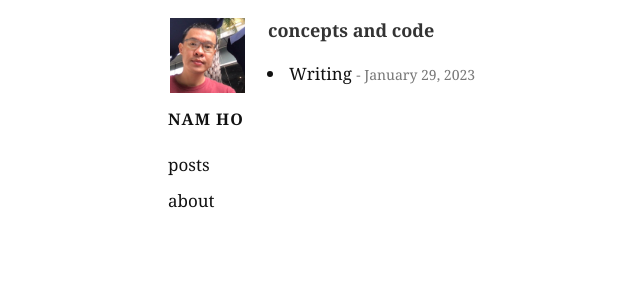
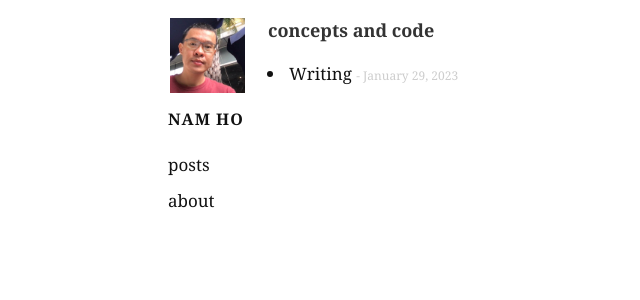
Before and after one commit to hotrannam/hotrannam.github.io, a Jekyll site: the page built from index.html, in a window 1280 px wide. Shown: the top 300 px of the page, without its empty margins (72-712 px from the left). Built offline with Jekyll 4.4.1, drawn with Linux system fonts in a browser that asks for light colours; nearby versions of some CDN libraries.

Commit message:
Update base.scss

```diff
--- a/css/base.scss
+++ b/css/base.scss
@@ -179,8 +179,8 @@ a {
   .byline {
     margin-bottom: 17px;
     padding-left: 0px;
-    font-size: 17px;
-    color: #777;
+    font-size: 15px;
+    color: #cdcdcd;
   }
   .aside {
     background-color: #eeeeee;
@@ -205,8 +205,8 @@ a {
       margin: 0;
       margin-left: 18px;
       span {
-        color: #777777;
-        font-size: 14px;
+        color: #cdcdcd;
+        font-size: 12px;
       }
     }
     a {
```
